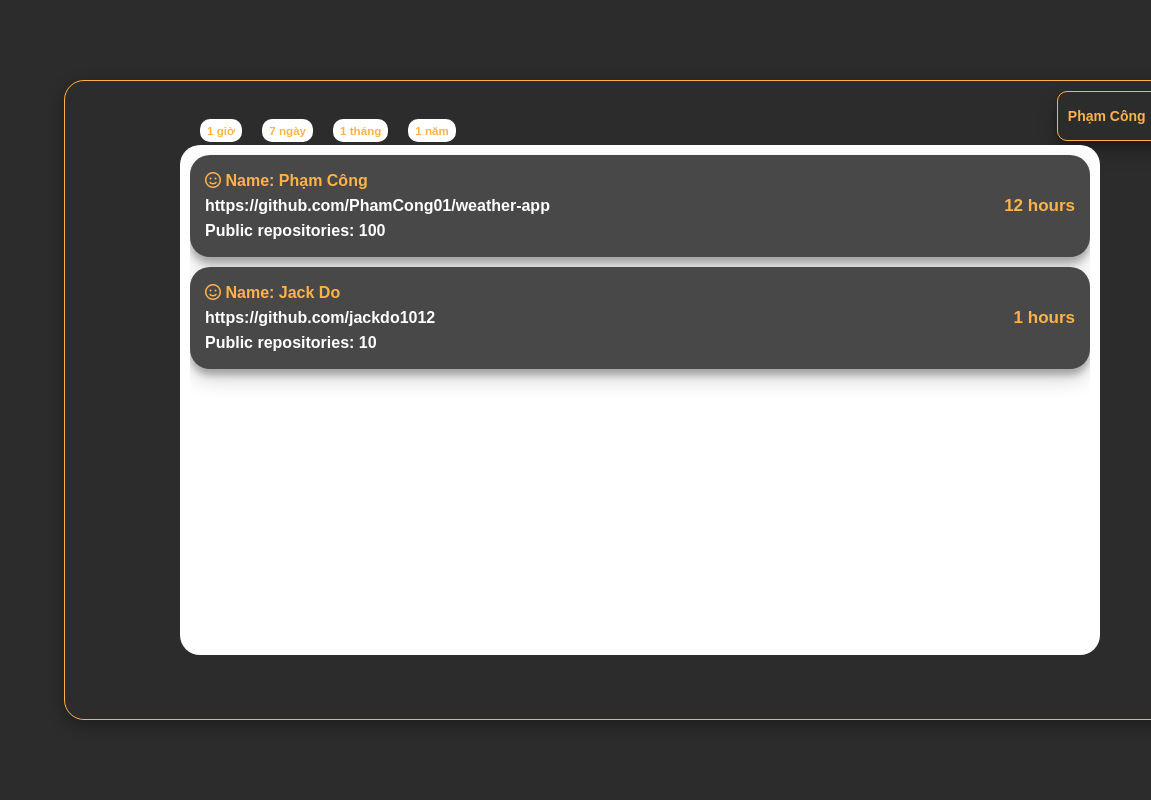
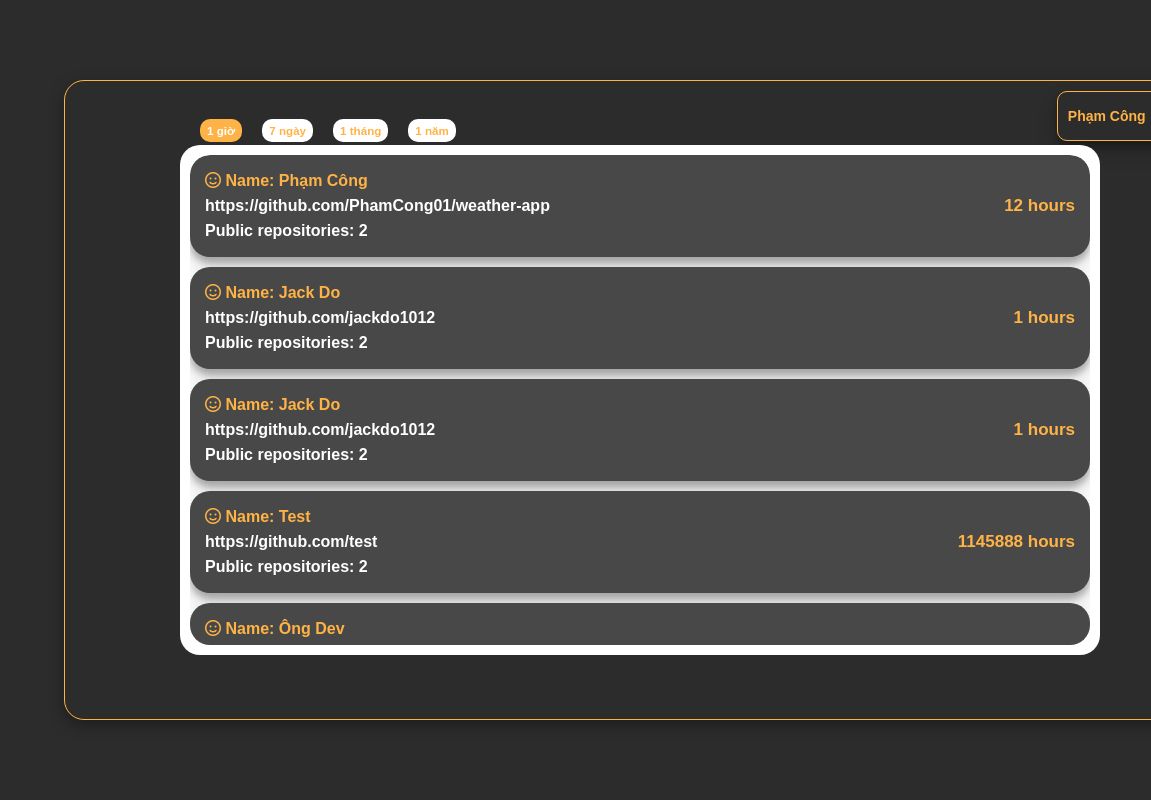
Before and after one commit to OngDev/viewer-code-time, a plain HTML site: page dashboard/index.html in a window 1280 px wide. Shown: the full height of the page, 0-1151 px from the left. Drawn offline with Linux system fonts and the light colour scheme.

Commit message:
add toggle time stamp

```diff
--- a/dashboard/index.html
+++ b/dashboard/index.html
@@ -23,7 +23,9 @@
                     <div class="dashBoard__border">
                         <!-- dashboard times -->
                         <div class="dashboard__times">
-                            <h5 class="time time__hours">1 giờ</h5>
+                            <h5 class="time time__hours time__selected">
+                                1 giờ
+                            </h5>
                             <h5 class="time time__day">7 ngày</h5>
                             <h5 class="time time__month">1 tháng</h5>
                             <h5 class="time time__year">1 năm</h5>
--- a/dashboard/script.js
+++ b/dashboard/script.js
@@ -7,14 +7,62 @@ const updateList = async function () {
         {
             name: "Phạm Công",
             url: "https://github.com/PhamCong01/weather-app",
-            publicRepos: 100,
+            publicRepos: ["repo1", "repo2"],
             time: 12,
         },
         {
             name: "Jack Do",
             url: "https://github.com/jackdo1012",
-            publicRepos: 10,
+            publicRepos: ["repo1", "repo2"],
             time: 1,
+        },
+        {
+            name: "Jack Do",
+            url: "https://github.com/jackdo1012",
+            publicRepos: ["repo1", "repo2"],
+            time: 1,
+        },
+        {
+            name: "Test",
+            url: "https://github.com/test",
+            publicRepos: ["repo1", "repo2"],
+            time: 1145888,
+        },
+        {
+            name: "Ông Dev",
+            url: "https://github.com/ongdev",
+            publicRepos: ["repo1", "repo2"],
+            time: 1123,
+        },
+        {
+            name: "Phạm Công",
+            url: "https://github.com/PhamCong01/weather-app",
+            publicRepos: ["repo1", "repo2"],
+            time: 12,
+        },
+        {
+            name: "Jack Do",
+            url: "https://github.com/jackdo1012",
+            publicRepos: ["repo1", "repo2"],
+            time: 1,
+        },
+        {
+            name: "Jack Do",
+            url: "https://github.com/jackdo1012",
+            publicRepos: ["repo1", "repo2"],
+            time: 1,
+        },
+        {
+            name: "Test",
+            url: "https://github.com/test",
+            publicRepos: ["repo1", "repo2"],
+            time: 1145888,
+        },
+        {
+            name: "Ông Dev",
+            url: "https://github.com/ongdev",
+            publicRepos: ["repo1", "repo2"],
+            time: 1123,
         },
     ]
 
@@ -43,7 +91,7 @@ const updateList = async function () {
         // url public repos
         const publicRepos = document.createElement("li")
         publicRepos.className = "repositories"
-        publicRepos.innerHTML = `Public repositories: <span>${user.publicRepos}</span>`
+        publicRepos.innerHTML = `Public repositories: <span>${user.publicRepos.length}</span>`
 
         // append to userBasicInfo div
         userBasicInfoNode.appendChild(userNameNode)
@@ -74,21 +122,37 @@ window.onload = () => {
 
     timeStampHoursNode.onclick = () => {
         timeStamp = "hour"
+        timeStampHoursNode.classList.add("time__selected")
+        timeStampDayNode.classList.remove("time__selected")
+        timeStampMonthNode.classList.remove("time__selected")
+        timeStampYearNode.classList.remove("time__selected")
         updateList()
     }
 
     timeStampDayNode.onclick = () => {
         timeStamp = "day"
+        timeStampHoursNode.classList.remove("time__selected")
+        timeStampDayNode.classList.add("time__selected")
+        timeStampMonthNode.classList.remove("time__selected")
+        timeStampYearNode.classList.remove("time__selected")
         updateList()
     }
 
     timeStampMonthNode.onclick = () => {
         timeStamp = "month"
+        timeStampHoursNode.classList.remove("time__selected")
+        timeStampDayNode.classList.remove("time__selected")
+        timeStampMonthNode.classList.add("time__selected")
+        timeStampYearNode.classList.remove("time__selected")
         updateList()
     }
 
     timeStampYearNode.onclick = () => {
         timeStamp = "year"
+        timeStampHoursNode.classList.remove("time__selected")
+        timeStampDayNode.classList.remove("time__selected")
+        timeStampMonthNode.classList.remove("time__selected")
+        timeStampYearNode.classList.add("time__selected")
         updateList()
     }
 }
--- a/dashboard/style.css
+++ b/dashboard/style.css
@@ -4,8 +4,8 @@
     box-sizing: border-box;
 }
 :root {
-    --color-background:#2c2c2c;
-    --color-black:#484848;
+    --color-background: #2c2c2c;
+    --color-black: #484848;
     --color-text: #ffb347;
     --color-white: #fff;
 }
@@ -14,10 +14,10 @@ li {
 }
 a {
     text-decoration: none;
-    color:rgb(22, 22, 22);
+    color: rgb(22, 22, 22);
 }
 body {
-    font-family:Arial, Helvetica, sans-serif;
+    font-family: Arial, Helvetica, sans-serif;
     font-size: 14px;
 }
 .dashBoard {
@@ -28,7 +28,7 @@ body {
 }
 .container {
     position: relative;
-    width:100%;
+    width: 100%;
     height: 100%;
 }
 
@@ -37,12 +37,12 @@ body {
     top: 50%;
     left: 50%;
     transform: translate(-50%, -50%);
-    width:50%;
+    width: 50%;
     height: 80vh;
     border: 1px solid var(--color-text);
-    border-radius:20px;
+    border-radius: 20px;
     box-shadow: rgba(0, 0, 0, 0.35) 0px 5px 15px;
-    display:flex;
+    display: flex;
 }
 
 .dashboard__times {
@@ -50,33 +50,33 @@ body {
     display: flex;
     top: 6%;
     left: 10%;
-    color:var(--color-text);
+    color: var(--color-text);
 }
 .time {
     margin-left: 20px;
-    padding:5px 7px;
+    padding: 5px 7px;
     background-color: #fff;
-    border-radius:10px;
+    border-radius: 10px;
     cursor: pointer;
 }
 .dashBoard__login {
-    padding:0px 10px;
+    padding: 0px 10px;
     height: 50px;
     border: 1px solid var(--color-text);
     position: absolute;
     top: 10px;
-    right:10px;
-    border-radius:10px;
-    box-shadow: rgba(0, 0, 0, 0.19) 0px 10px 20px, rgba(0, 0, 0, 0.23) 0px 6px 6px;
+    right: 10px;
+    border-radius: 10px;
+    box-shadow: rgba(0, 0, 0, 0.19) 0px 10px 20px,
+        rgba(0, 0, 0, 0.23) 0px 6px 6px;
     display: flex;
-
 }
 .login {
-    position:relative;
+    position: relative;
     width: 100%;
     display: flex;
     justify-content: space-around;
-    display:none;
+    display: none;
 }
 .login.active {
     display: flex;
@@ -85,7 +85,7 @@ body {
     margin: auto 0;
     cursor: pointer;
     margin-right: 10px;
-    color:var(--color-text);
+    color: var(--color-text);
 }
 .login__image {
     height: 80%;
@@ -95,46 +95,42 @@ body {
 }
 #login {
     margin: auto;
-    display:none;
+    display: none;
 }
 #login.active {
     display: flex;
 }
 .login__user {
     font-size: 16px;
-    color:var(--color-white);
+    color: var(--color-white);
 }
 
 /* form login start */
 .login__form {
-
     /* height: 40vh;
     background-color: #fff; */
-
 }
 /* form login end */
 
-
 .dashboard__list {
-    position:relative;
-    width:80%;
+    position: relative;
+    width: 80%;
     height: 80%;
     background-color: var(--color-white);
     margin: auto 0;
     left: 50%;
     transform: translateX(-50%);
-    border-radius:20px;
-    padding:0px 10px 10px 10px;
-
+    border-radius: 20px;
+    padding: 10px;
 }
 .list__item {
     position: relative;
     width: 100%;
     height: 100%;
-    color:var(--color-white);
-    padding:10px 0px;
+    color: var(--color-white);
     overflow: hidden;
     overflow: scroll;
+    border-radius: 20px;
 }
 .list__item::-webkit-scrollbar {
     display: none;
@@ -142,28 +138,28 @@ body {
 .item {
 }
 .item__container {
-    display:flex;
+    display: flex;
     justify-content: space-between;
     flex-wrap: wrap;
     /* position:absolute; */
-    width:100%;
+    width: 100%;
     background-color: var(--color-black);
-    border-radius:20px;
-    box-shadow: rgba(0, 0, 0, 0.19) 0px 10px 20px, rgba(0, 0, 0, 0.23) 0px 6px 6px;
-    padding:10px 15px;
+    border-radius: 20px;
+    box-shadow: rgba(0, 0, 0, 0.19) 0px 10px 20px,
+        rgba(0, 0, 0, 0.23) 0px 6px 6px;
+    padding: 10px 15px;
     left: 50%;
     /* transform: translateX(-50%); */
     margin-bottom: 10px;
-
 }
 .item__name {
     font-size: 16px;
-    color:var(--color-text);
+    color: var(--color-text);
     font-weight: 600;
     margin: 7px 0px;
 }
 .link {
-    color:var(--color-white);
+    color: var(--color-white);
     font-size: 16px;
     font-weight: 600;
 }
@@ -173,32 +169,30 @@ body {
     margin: 7px 0px;
 }
 .time__item {
-    color:var(--color-text);
+    color: var(--color-text);
     font-size: 17px;
     font-weight: 600;
     margin: auto 0;
 }
 
+.time__selected {
+    color: var(--color-white);
+    background-color: var(--color-text);
+}
 
-
-
-
-@media  (min-width: 1024px) and (max-width:1365px) {
-    .dashBoard__border  {
+@media (min-width: 1024px) and (max-width: 1365px) {
+    .dashBoard__border {
         width: 90%;
     }
 }
-@media (min-width:768px) and (max-width:1023px) {
-    .dashBoard__border  {
+@media (min-width: 768px) and (max-width: 1023px) {
+    .dashBoard__border {
         width: 90%;
     }
-
 }
 
-
-@media  (max-width: 1022px) {
-    .dashBoard__border  {
+@media (max-width: 1022px) {
+    .dashBoard__border {
         width: 90%;
     }
-
 }
```
